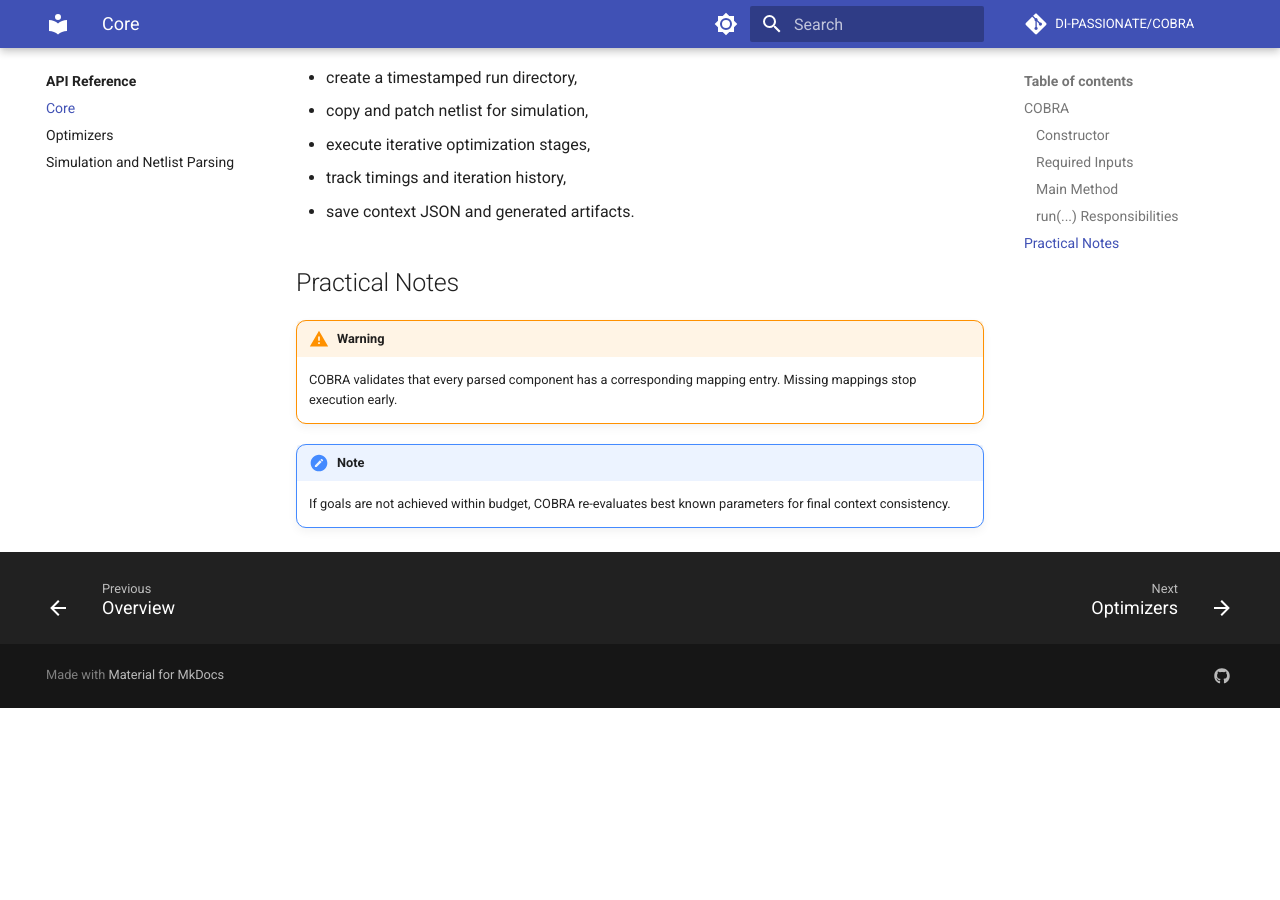
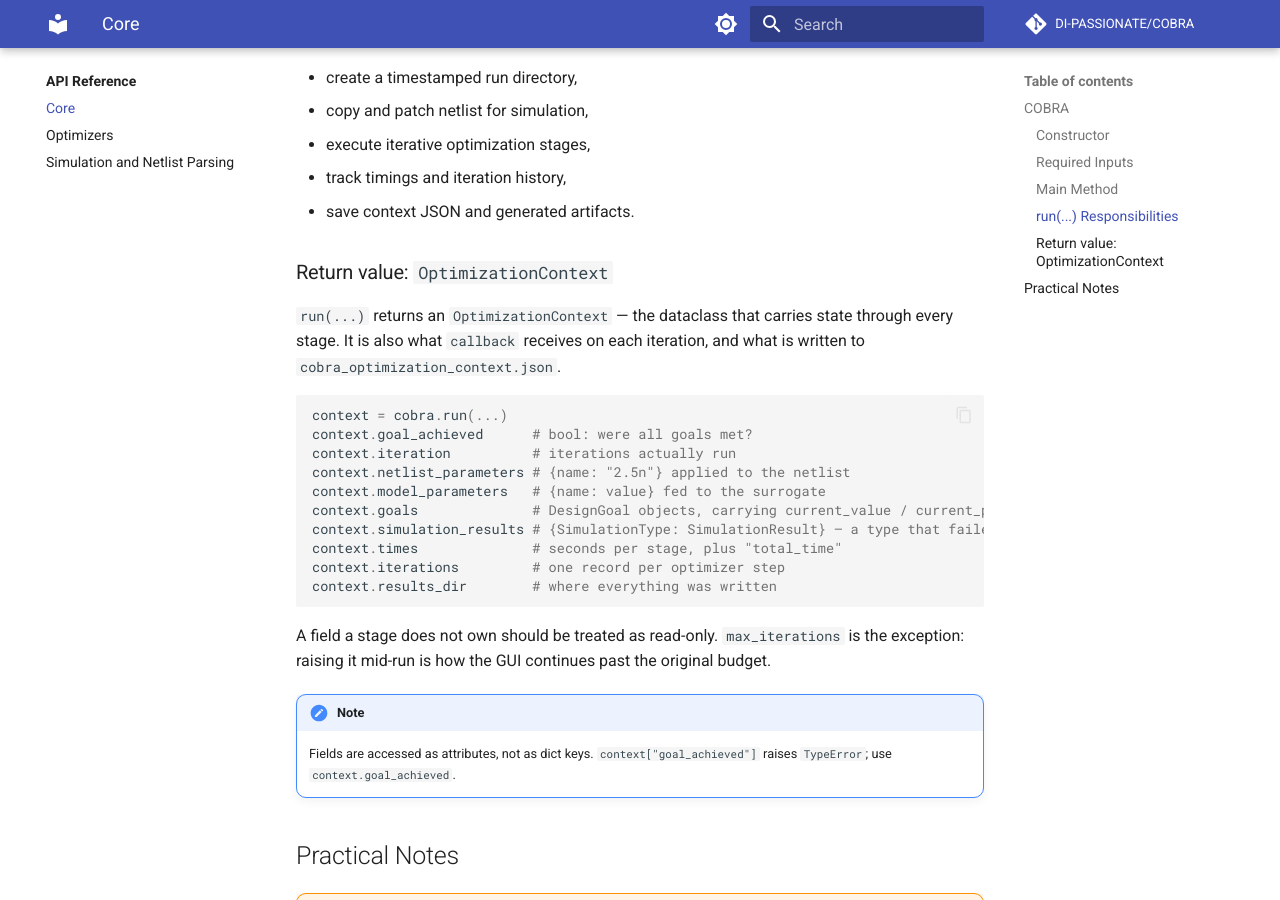
Before and after one commit to DI-PASSIONATE/COBRA, an MkDocs documentation site: the page built from docs/api/core.md, in a window 1280 px wide and 900 px high, scrolled down 1059 px. Built offline with MkDocs 1.6.1 and Material for MkDocs 9.7.7, drawn with Linux system fonts in a browser that asks for light colours; comment, search, counter and statistics services are not loaded; before the commit the page ends 1767 px from its top, so only the background shows below that.

Commit message:
Updated docs with new context dataclass

````diff
--- a/docs/api/core.md
+++ b/docs/api/core.md
@@ -47,6 +47,33 @@ cobra.run(
 - track timings and iteration history,
 - save context JSON and generated artifacts.
 
+### Return value: `OptimizationContext`
+
+`run(...)` returns an `OptimizationContext` — the dataclass that carries state
+through every stage. It is also what `callback` receives on each iteration, and
+what is written to `cobra_optimization_context.json`.
+
+```python
+context = cobra.run(...)
+context.goal_achieved      # bool: were all goals met?
+context.iteration          # iterations actually run
+context.netlist_parameters # {name: "2.5n"} applied to the netlist
+context.model_parameters   # {name: value} fed to the surrogate
+context.goals              # DesignGoal objects, carrying current_value / current_penalty
+context.simulation_results # {SimulationType: SimulationResult} — a type that failed is absent
+context.times              # seconds per stage, plus "total_time"
+context.iterations         # one record per optimizer step
+context.results_dir        # where everything was written
+```
+
+A field a stage does not own should be treated as read-only. `max_iterations`
+is the exception: raising it mid-run is how the GUI continues past the original
+budget.
+
+!!! note
+    Fields are accessed as attributes, not as dict keys. `context["goal_achieved"]`
+    raises `TypeError`; use `context.goal_achieved`.
+
 ## Practical Notes
 
 !!! warning
````
Also changed, not shown: docs/user-guide/scripting.md (+4 -0 lines), 1 other file.
